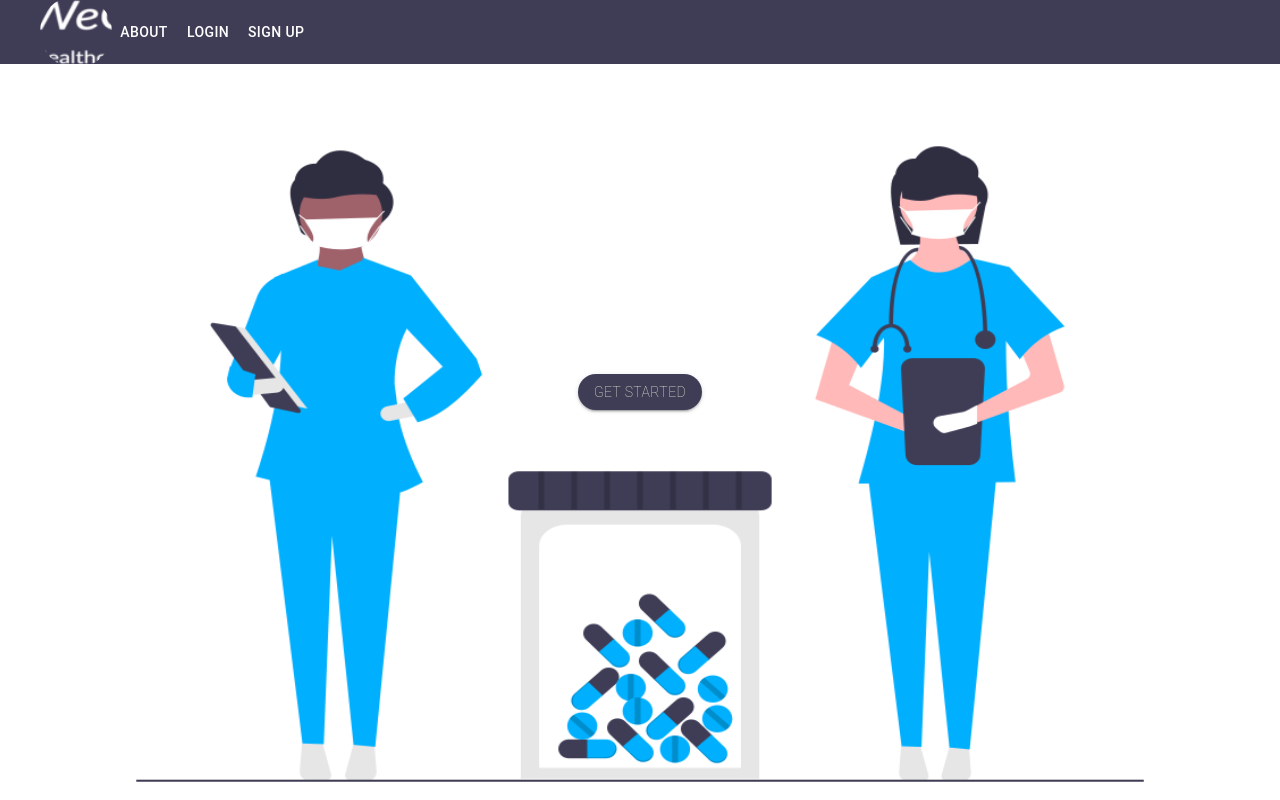
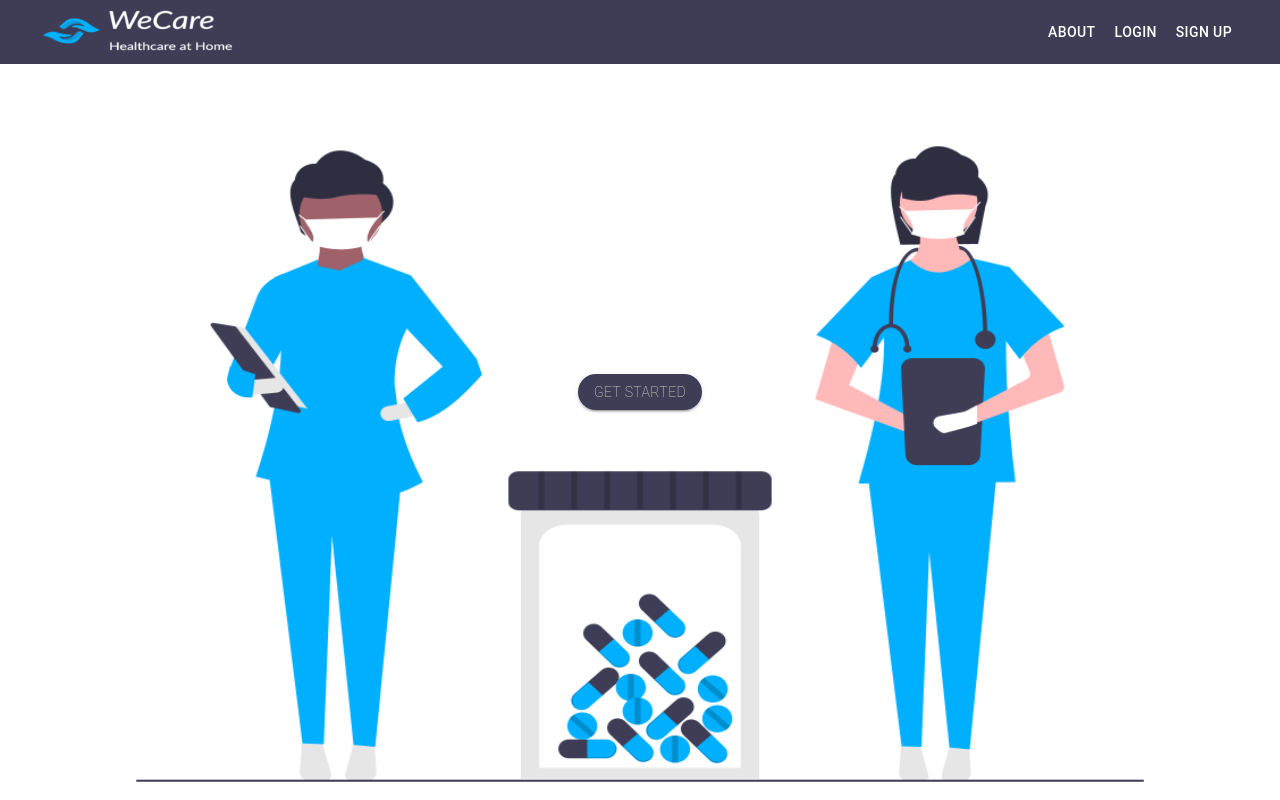
Before and after one commit to C-Sim/we-care-react, a React (Create React App) app: page / in a window 1280 px wide. Shown: the top 800 px of the page. Built offline with nearby package versions, Linux system fonts and the light colour scheme.

Commit message:
fixed nav styling

```diff
--- a/src/components/organisms/NavBar.js
+++ b/src/components/organisms/NavBar.js
@@ -53,7 +53,6 @@ export const NavBar = ({ navItems }) => {
         sx={{
           backgroundColor: "#3f3d56",
           color: "#eef5dbff",
-          display: "flex",
 
           flexDirection: "row",
           alignItems: "center",
@@ -61,7 +60,13 @@ export const NavBar = ({ navItems }) => {
           p: 2,
         }}
       >
-        <Toolbar>
+        <Toolbar
+          sx={{
+            display: "flex",
+            width: "100%",
+            justifyContent: "space-between",
+          }}
+        >
           <IconButton
             color="inherit"
             aria-label="open drawer"
@@ -71,16 +76,15 @@ export const NavBar = ({ navItems }) => {
           >
             <MenuIcon></MenuIcon>
           </IconButton>
-
           <Box className="LogoNav">
-            <ProfileAvatar
+            <img src={logo} height="45"></img>
+            {/* <img
               image={logo}
               imageAlt="We Care logo"
               alignItems="center"
               boxSizing="border-box"
-            />
+            /> */}
           </Box>
-
           <Box
             variant="h6"
             component="div"
```
